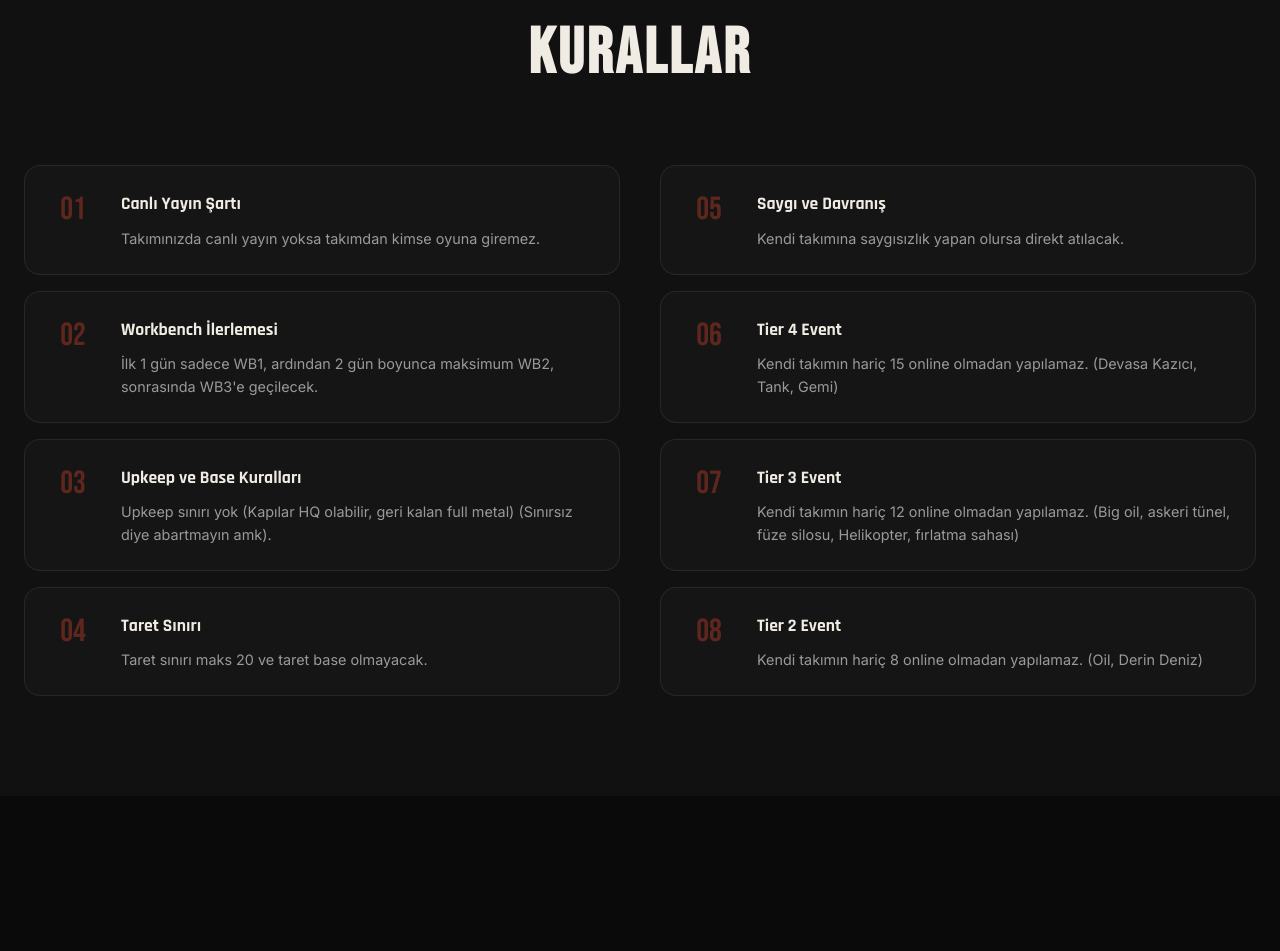
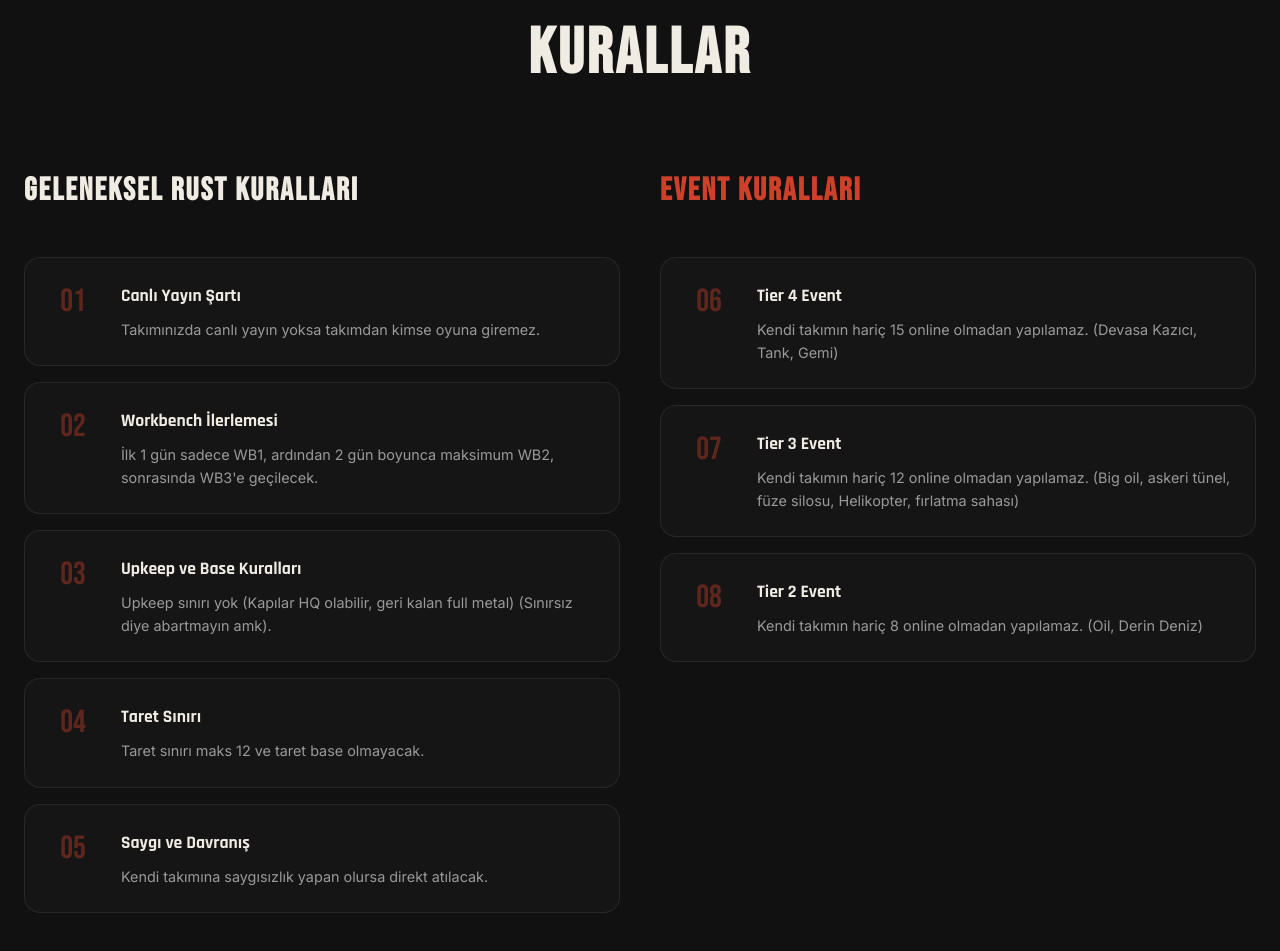
Before and after one commit to DevM-0/kngl-rust-website, a website: page index.html in a window 1280 px wide. Shown: the part 3224-4175 px from the top of the page. Before the commit the page ends 4020 px from the top, so only its background shows below. Drawn offline with Linux system fonts and the light colour scheme; no server answers.

Commit message:
Update index.html with latest layout fixes

```diff
--- a/index.html
+++ b/index.html
@@ -207,13 +207,15 @@
             </div>
             <div class="rules-columns" style="display: grid; grid-template-columns: repeat(auto-fit, minmax(400px, 1fr)); gap: 40px; align-items: start;">
                 <div class="rules-list">
+                    <h3 style="font-family: 'Bebas Neue', sans-serif; font-size: 2rem; color: var(--text-primary); margin-bottom: 24px; letter-spacing: 2px;">GELENEKSEL RUST KURALLARI</h3>
                     <div class="rule-item"><div class="rule-number">01</div><div class="rule-content"><h3>Canlı Yayın Şartı</h3><p>Takımınızda canlı yayın yoksa takımdan kimse oyuna giremez.</p></div></div>
                     <div class="rule-item"><div class="rule-number">02</div><div class="rule-content"><h3>Workbench İlerlemesi</h3><p>İlk 1 gün sadece WB1, ardından 2 gün boyunca maksimum WB2, sonrasında WB3'e geçilecek.</p></div></div>
                     <div class="rule-item"><div class="rule-number">03</div><div class="rule-content"><h3>Upkeep ve Base Kuralları</h3><p>Upkeep sınırı yok (Kapılar HQ olabilir, geri kalan full metal) (Sınırsız diye abartmayın amk).</p></div></div>
-                    <div class="rule-item"><div class="rule-number">04</div><div class="rule-content"><h3>Taret Sınırı</h3><p>Taret sınırı maks 20 ve taret base olmayacak.</p></div></div>
+                    <div class="rule-item"><div class="rule-number">04</div><div class="rule-content"><h3>Taret Sınırı</h3><p>Taret sınırı maks 12 ve taret base olmayacak.</p></div></div>
+                    <div class="rule-item"><div class="rule-number">05</div><div class="rule-content"><h3>Saygı ve Davranış</h3><p>Kendi takımına saygısızlık yapan olursa direkt atılacak.</p></div></div>
                 </div>
                 <div class="rules-list">
-                    <div class="rule-item"><div class="rule-number">05</div><div class="rule-content"><h3>Saygı ve Davranış</h3><p>Kendi takımına saygısızlık yapan olursa direkt atılacak.</p></div></div>
+                    <h3 style="font-family: 'Bebas Neue', sans-serif; font-size: 2rem; color: var(--rust-orange); margin-bottom: 24px; letter-spacing: 2px;">EVENT KURALLARI</h3>
                     <div class="rule-item"><div class="rule-number">06</div><div class="rule-content"><h3>Tier 4 Event</h3><p>Kendi takımın hariç 15 online olmadan yapılamaz. (Devasa Kazıcı, Tank, Gemi)</p></div></div>
                     <div class="rule-item"><div class="rule-number">07</div><div class="rule-content"><h3>Tier 3 Event</h3><p>Kendi takımın hariç 12 online olmadan yapılamaz. (Big oil, askeri tünel, füze silosu, Helikopter, fırlatma sahası)</p></div></div>
                     <div class="rule-item"><div class="rule-number">08</div><div class="rule-content"><h3>Tier 2 Event</h3><p>Kendi takımın hariç 8 online olmadan yapılamaz. (Oil, Derin Deniz)</p></div></div>
```
